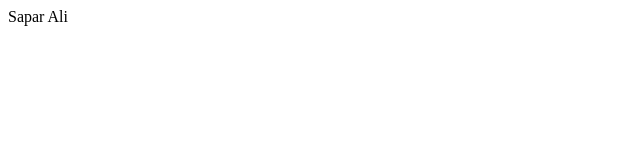
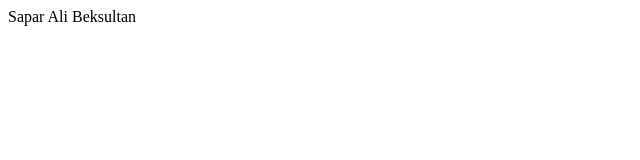
Before and after one commit to baiyastan/sapar, a plain HTML site: page index.html in a window 1280 px wide. Shown: the full height of the page, 0-640 px from the left. Drawn offline with Linux system fonts and the light colour scheme.

Commit message:
added bek

```diff
--- a/index.html
+++ b/index.html
@@ -8,5 +8,7 @@
 <body>
     Sapar
     Ali
+
+    Beksultan
 </body>
 </html>
```
